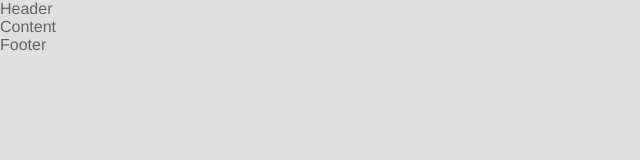
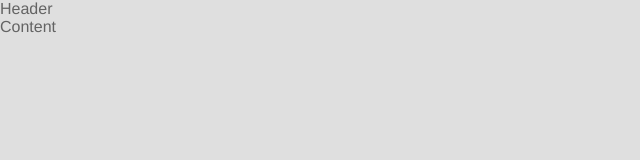
Before and after one commit to grentsva/best-choice-pc, a React (Create React App) app: page / in a window 1280 px wide. Shown: the top 160 px of the page, without its empty margins (0-640 px from the left). Built offline with nearby package versions, Linux system fonts and the light colour scheme.

Commit message:
add styled-components

```diff
--- a/package.json
+++ b/package.json
@@ -10,6 +10,7 @@
     "react": "^17.0.2",
     "react-dom": "^17.0.2",
     "react-scripts": "5.0.0",
+    "styled-components": "^5.3.3",
     "web-vitals": "^2.1.0"
   },
   "scripts": {
--- a/src/App.css
+++ /dev/null
@@ -1,13 +0,0 @@
-html,
-body {
-    height: 100%;
-    margin: 0;
-    padding: 0;
-}
-
-body {
-    font-family: Helvetica, open sans, sans-serif;
-    background-color: #dfdfdf;
-    font-size: 12pt;
-    color: #636363;
-}
--- /dev/null
+++ b/src/App.js
@@ -0,0 +1,14 @@
+import { AppWrapper } from './AppStyles';
+import Footer from './components/Footer';
+
+const App = () => {
+  return (
+    <AppWrapper>
+      <div>Header</div>
+      <div style={{ height: '1500px' }}>Content</div>
+      <Footer />
+    </AppWrapper>
+  );
+};
+
+export default App;
--- a/src/App.jsx
+++ /dev/null
@@ -1,13 +0,0 @@
-import './App.css';
-
-const App = () => {
-  return (
-    <>
-      <div>Header</div>
-      <div>Content</div>
-      <div>Footer</div>
-    </>
-  );
-};
-
-export default App;
--- /dev/null
+++ b/src/AppStyles.js
@@ -0,0 +1,6 @@
+import styled from 'styled-components';
+
+export const AppWrapper = styled.div`
+  position: relative;
+  min-height: 100%;
+`;
--- /dev/null
+++ b/src/index.css
@@ -0,0 +1,16 @@
+* {
+  margin: 0;
+  padding: 0;
+}
+
+html,
+body {
+  height: 100%;
+}
+
+body {
+  font-family: Helvetica, open sans, sans-serif;
+  background-color: #dfdfdf;
+  font-size: 12pt;
+  color: #636363;
+}
--- a/src/index.jsx
+++ b/src/index.js
@@ -2,5 +2,6 @@ import React from 'react';
 import { render } from 'react-dom';
 import '@fortawesome/fontawesome-free/css/all.css';
 import App from './App';
+import './index.css';
 
 render(<App />, document.getElementById('root'));
```
Also changed, not shown: 1 other file (tests, documents, lock files or other folders).
